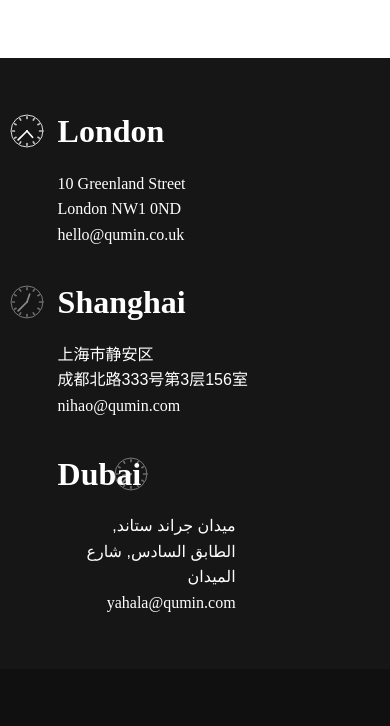
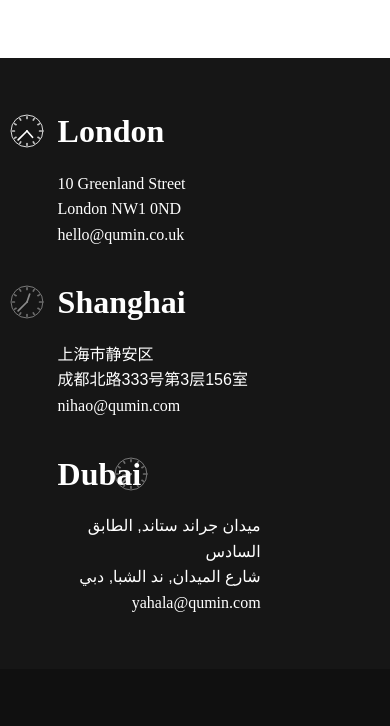
Before and after one commit to thisisneedle/qumin-2026, a plain HTML site: page index.html in a window 390 px wide. Shown: the part 3353-4079 px from the top of the page. Drawn offline with Linux system fonts and the light colour scheme; a web font is replaced by a local one.

Commit message:
updates for go live

```diff
--- a/assets/css/styles.css
+++ b/assets/css/styles.css
@@ -1255,7 +1255,7 @@
   }
 
   .offices .footer-address-dubai {
-    max-width: 220px;
+    max-width: 245px;
   }
 
   #card-dubai {
--- a/index.html
+++ b/index.html
@@ -190,7 +190,7 @@
         </div>
         <span>Dubai</span>
       </h3>
-      <address dir="rtl" style="font-family: sans-serif">ﻣﻴﺪان ﺟﺮاﻧﺪ ﺳﺘﺎﻧﺪ,<br> اﻟﻄﺎﺑﻖ اﻟﺴﺎدس, ﺷﺎرع اﻟﻤﻴﺪان</address>
+      <address dir="rtl" style="font-family: sans-serif">ﻣﻴﺪان ﺟﺮاﻧﺪ ﺳﺘﺎﻧﺪ, اﻟﻄﺎﺑﻖ اﻟﺴﺎدس<br>ﺷﺎرع اﻟﻤﻴﺪان, ﻧﺪ اﻟﺸﺒﺎ, دﺑﻲ</address>
       <p dir="rtl"><a href="mailto:yahala@qumin.com?subject=Dubai%20Office%20-%20Website%20Enquiry">yahala@qumin.com</a></p>
     </article>
   </div>
```
Also changed, not shown: contact/index.html (+1 -1 lines), assets/css/styles.min.css.
